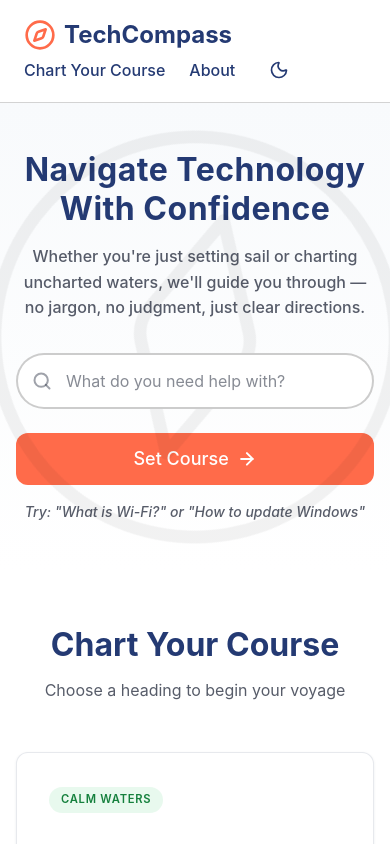
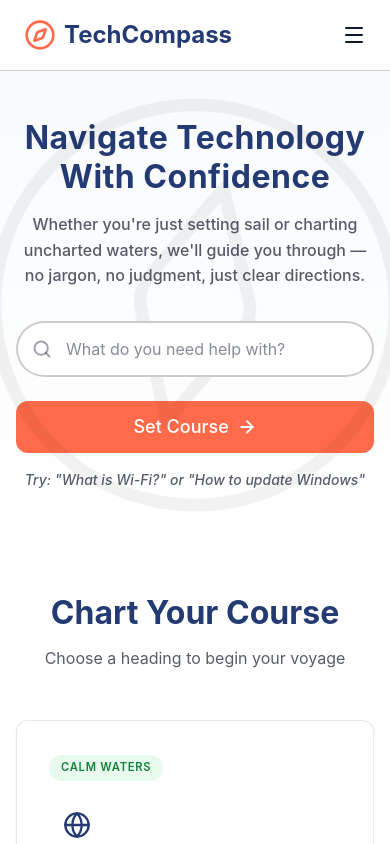
Before and after one commit to saxcrawford/tech-compass-react, a React (Vite) app: page /#about in a window 390 px wide. Shown: the top 844 px of the page. Built offline with nearby package versions, Linux system fonts and the light colour scheme.

Commit message:
started process of adding mobile menu in navbar still work in progress

```diff
--- a/src/App.css
+++ b/src/App.css
@@ -277,6 +277,10 @@ input {
 	color: var(--color-tomato);
 }
 
+.menu-logo {
+	display: none;
+}
+
 .nav-links {
 	display: flex;
 	align-items: center;
@@ -291,7 +295,7 @@ input {
 }
 
 .nav-links a::after {
-    content: '';
+	content: "";
 	position: absolute;
 	bottom: -4px;
 	left: 0;
@@ -516,7 +520,7 @@ input {
 }
 
 .category-card::before {
-    content: '';
+	content: "";
 	position: absolute;
 	top: 0;
 	left: 0;
@@ -767,7 +771,7 @@ input {
 }
 
 .about::before {
-    content: '';
+	content: "";
 	position: absolute;
 	top: 0;
 	left: 0;
@@ -1022,6 +1026,18 @@ input {
 
 /* Tablet */
 @media (max-width: 768px) {
+	.menu-logo {
+		display: block;
+	}
+
+	.nav-links {
+		display: none;
+	}
+
+	.nav-links.visible {
+		display: block;
+	}
+
 	.hero h1 {
 		font-size: var(--font-size-2xl);
 	}
--- a/src/components/Header.jsx
+++ b/src/components/Header.jsx
@@ -1,29 +1,43 @@
-import {CompassIcon, SunIcon, MoonIcon} from "lucide-react";
+import {CompassIcon, SunIcon, MoonIcon, Menu} from "lucide-react";
 import {Link} from "react-router-dom";
 import {useTheme} from "./ThemeContext.jsx";
-import { HashLink } from 'react-router-hash-link';
+import {HashLink} from "react-router-hash-link";
+import {useState} from "react";
 
 function Header() {
-    const {darkMode, setDarkMode} = useTheme()
+	const {darkMode, setDarkMode} = useTheme();
+	const [menuVisible, setMenuVisible] = useState(false);
+
+	const menuButtonClick = () => {
+		if (window.innerWidth < 780) {
+			setMenuVisible(true);
+		} else {
+			setMenuVisible(false);
+		}
+	};
+
 	return (
 		<header className="header">
 			<nav className="nav">
-                <Link to={'/'} className="logo">
+				<Link to={"/"} className="logo">
 					<CompassIcon className="logo-icon" size={32}/>
 					<span>TechCompass</span>
 				</Link>
-                <ul className="nav-links">
-                    <li><HashLink smooth to='/#categories'>Chart Your Course</HashLink></li>
-                    <li><HashLink smooth to='/#about'>About</HashLink></li>
+				<ul className={`nav-links ${menuVisible ? "visible" : ""}`}>
+					<li><HashLink smooth to="/#categories">Chart Your Course</HashLink></li>
+					<li><HashLink smooth to="/#about">About</HashLink></li>
 					<li>
-                        <button className="theme-toggle" onClick={() => {setDarkMode(!darkMode)}} aria-label="Toggle dark mode">
-                            {darkMode ? <SunIcon /> : <MoonIcon />}
+						<button className="theme-toggle" onClick={() => {
+							setDarkMode(!darkMode);
+						}} aria-label="Toggle dark mode">
+							{darkMode ? <SunIcon/> : <MoonIcon/>}
 						</button>
 					</li>
 				</ul>
+				<Menu className="menu-logo" onClick={menuButtonClick}/>
 			</nav>
 		</header>
-    )
+	);
 }
 
 export default Header;
```
Lines whose indentation alone changed are shown as unchanged.
